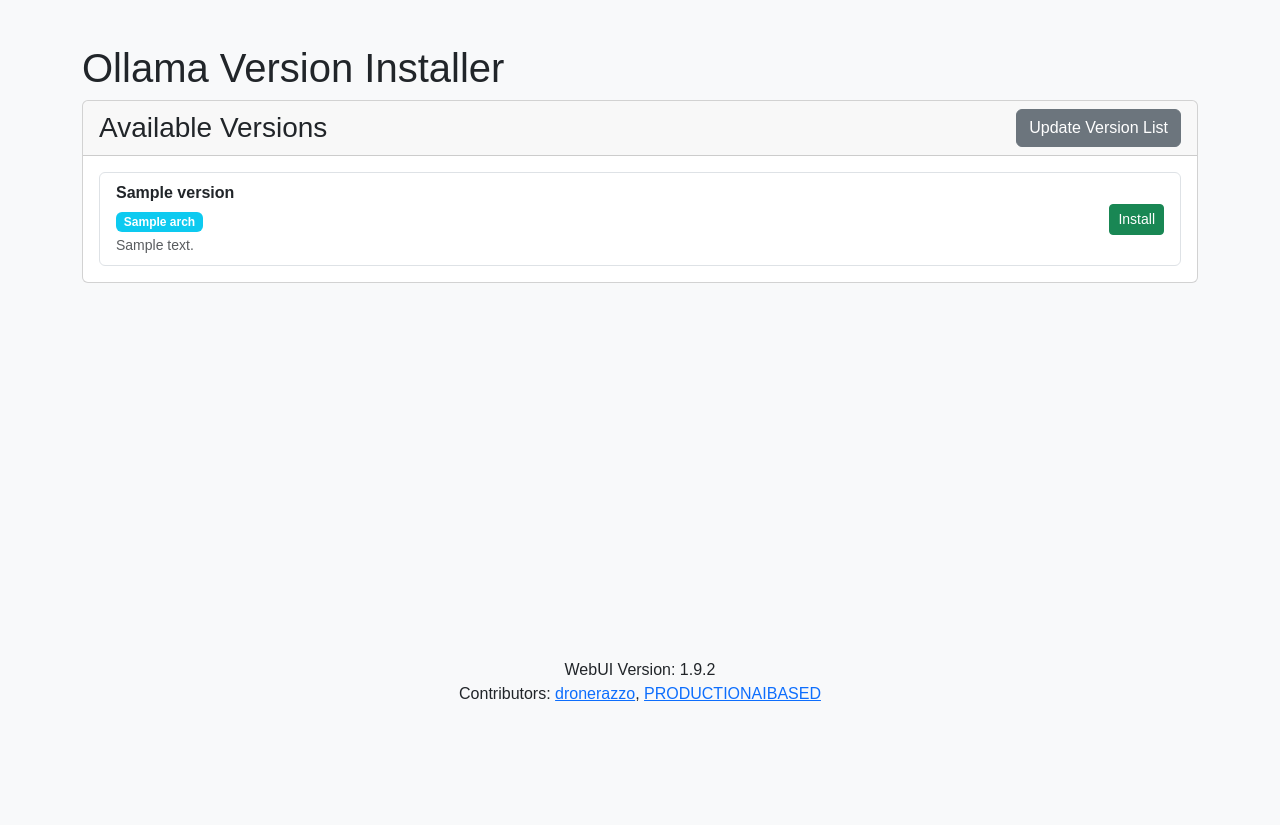
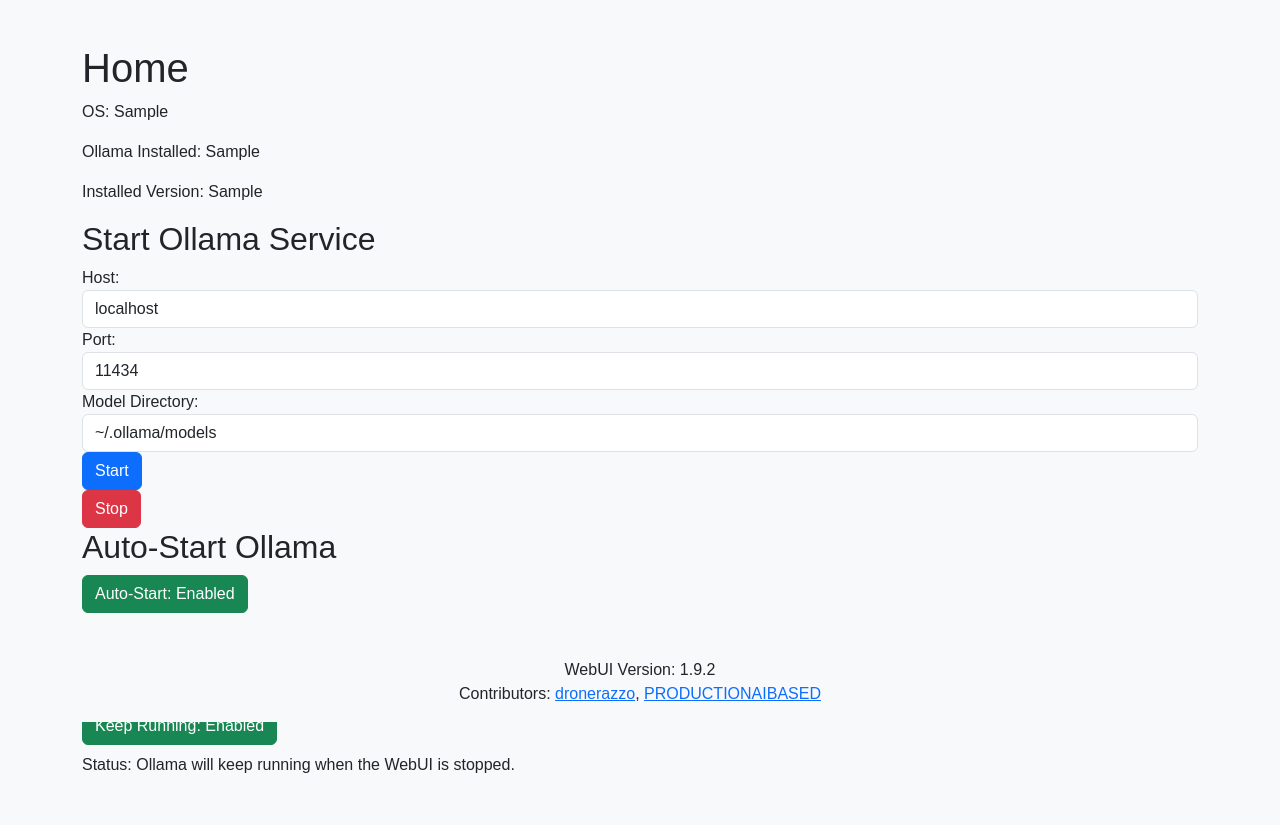
Before and after one commit to FOUNDATION-AI-BASED/OLLAMA-MANAGER, a Flask app: template templates/home.html in a window 1280 px wide. Shown: the part 78-903 px from the top of the page. Before the commit the page ends 779 px from the top, so only its background shows below. Run offline with Flask 2, Linux system fonts and the light colour scheme; the template is opened without the code that fills it: most values are stand-ins (such as "Sample title", 1, 10 or a date in 2020); some libraries are stand-ins or nearby versions.

Commit message:
Update home.html

```diff
--- a/templates/home.html
+++ b/templates/home.html
@@ -1,160 +1,99 @@
 {% extends "base.html" %}
 {% block content %}
-<h1>Ollama Version Installer</h1>
+<h1>Home</h1>
+<p>OS: {{ os_type }}</p>
+<p>Ollama Installed: {{ ollama_installed }}</p>
+<p>Installed Version: {{ installed_version }}</p>
 
-<div class="card">
-    <div class="card-header d-flex justify-content-between align-items-center">
-        <h3 class="card-title mb-0">Available Versions</h3>
-        <form id="updateVersionForm" action="{{ url_for('update_version_list_route') }}" method="post">
-            <button type="submit" class="btn btn-secondary">Update Version List</button>
+{% if redirect_to_install %}
+    <script>
+        setTimeout(function() {
+            window.location.href = "{{ url_for('install') }}";
+        }, 10000);  // Redirect to install page after 10 seconds
+    </script>
+    <p>Ollama is not installed. Redirecting to the install page in 10 seconds...</p>
+{% endif %}
+
+<!-- Info Box -->
+{% if "Warning: could not connect to a running Ollama instance" in installed_version %}
+    <div class="alert alert-info" role="alert">
+        If you see this message: {{ installed_version }}, it means that Ollama is stopped. Please start Ollama using the "Start" button below!
+    </div>
+{% endif %}
+
+<h2>Start Ollama Service</h2>
+<form action="{{ url_for('start_ollama') }}" method="post">
+    <div class="form-group">
+        <label for="host">Host:</label>
+        <input type="text" id="host" name="host" value="localhost" class="form-control">
+    </div>
+    <div class="form-group">
+        <label for="port">Port:</label>
+        <input type="text" id="port" name="port" value="11434" class="form-control">
+    </div>
+    <div class="form-group">
+        <label for="model_dir">Model Directory:</label>
+        <input type="text" id="model_dir" name="model_dir" value="~/.ollama/models" class="form-control">
+    </div>
+    <button type="submit" class="btn btn-primary">Start</button>
 </form>
-    </div>
-    <div class="card-body">
-        <div class="list-group">
-            {% for version, data in versions.items() %}
-            <div class="list-group-item">
-                <div class="d-flex justify-content-between align-items-center">
-                    <div>
-                        <strong>{{ version }}</strong>
-                        <div class="mt-1">
-                            {% for arch in data.architectures %}
-                            <span class="badge bg-info me-1">{{ arch }}</span>
-                            {% endfor %}
-                        </div>
-                        {% if data.notes %}
-                        <small class="text-muted">{{ data.notes }}</small>
-                        {% endif %}
-                    </div>
-                    <form class="install-form d-inline">
-                        <input type="hidden" name="version" value="{{ version }}">
-                        <button type="submit" class="btn btn-success btn-sm">Install</button>
+
+<form action="{{ url_for('stop_ollama') }}" method="post">
+    <button type="submit" class="btn btn-danger">Stop</button>
 </form>
-                </div>
-                <div class="installation-status mt-2" style="display: none;">
-                    <div class="progress">
-                        <div class="progress-bar progress-bar-striped progress-bar-animated"
-                             role="progressbar"
-                             style="width: 0%"
-                             aria-valuenow="0"
-                             aria-valuemin="0"
-                             aria-valuemax="100">
-                            <span class="progress-text">0%</span>
-                        </div>
-                    </div>
-                    <div class="status-message alert mt-2" style="display: none;"></div>
-                </div>
-            </div>
-            {% else %}
-            <p class="text-muted">No versions available. Try updating the version list.</p>
-            {% endfor %}
-        </div>
-    </div>
-</div>
+
+<h2>Auto-Start Ollama</h2>
+<button id="toggleAutoStart" class="btn btn-{% if session.get('ollama_auto_start') %}success{% else %}warning{% endif %}">
+    Auto-Start: {% if session.get('ollama_auto_start') %}Enabled{% else %}Disabled{% endif %}
+</button>
+<p id="autoStartStatus" class="mt-2">Status: {% if session.get('ollama_auto_start') %}Ollama will auto-start when the WebUI starts.{% else %}Ollama will not auto-start when the WebUI starts.{% endif %}</p>
+
+<h2>Keep Ollama Running</h2>
+<button id="toggleKeepRunning" class="btn btn-{% if session.get('ollama_keep_running') %}success{% else %}warning{% endif %}">
+    Keep Running: {% if session.get('ollama_keep_running') %}Enabled{% else %}Disabled{% endif %}
+</button>
+<p id="keepRunningStatus" class="mt-2">Status: {% if session.get('ollama_keep_running') %}Ollama will keep running when the WebUI is stopped.{% else %}Ollama will stop when the WebUI is stopped.{% endif %}</p>
 
 <script>
-// Handle version list updates
-document.getElementById('updateVersionForm').addEventListener('submit', function(e) {
+    document.getElementById('toggleAutoStart').addEventListener('click', function(e) {
         e.preventDefault();
-    const button = this.querySelector('button');
-    button.disabled = true;
-    button.innerHTML = '<span class="spinner-border spinner-border-sm" role="status" aria-hidden="true"></span> Updating...';
-
-    fetch(this.action, {
+        fetch("{{ url_for('toggle_auto_start') }}", {
             method: 'POST'
-    })
-    .then(response => response.json())
-    .then(data => {
+        }).then(response => response.json()).then(data => {
             if (data.success) {
-            window.location.reload();
+                const button = document.getElementById('toggleAutoStart');
+                const status = document.getElementById('autoStartStatus');
+                if (data.ollama_auto_start) {
+                    button.className = 'btn btn-success';
+                    button.textContent = 'Auto-Start: Enabled';
+                    status.textContent = 'Status: Ollama will auto-start when the WebUI starts.';
                 } else {
-            alert('Failed to update version list. Please try again.');
-            button.disabled = false;
-            button.textContent = 'Update Version List';
+                    button.className = 'btn btn-warning';
+                    button.textContent = 'Auto-Start: Disabled';
+                    status.textContent = 'Status: Ollama will not auto-start when the WebUI starts.';
                 }
-    })
-    .catch(error => {
-        alert('Error updating version list. Please try again.');
-        button.disabled = false;
-        button.textContent = 'Update Version List';
+            }
         });
     });
 
-// Handle installation for each version
-document.querySelectorAll('.install-form').forEach(form => {
-    form.addEventListener('submit', function(e) {
+    document.getElementById('toggleKeepRunning').addEventListener('click', function(e) {
         e.preventDefault();
-
-        const version = this.querySelector('input[name="version"]').value;
-        const listItem = this.closest('.list-group-item');
-        const installButton = this.querySelector('button');
-        const statusSection = listItem.querySelector('.installation-status');
-        const progressBar = statusSection.querySelector('.progress-bar');
-        const progressText = statusSection.querySelector('.progress-text');
-        const statusMessage = statusSection.querySelector('.status-message');
-
-        // Reset and show status section
-        statusSection.style.display = 'block';
-        statusMessage.style.display = 'none';
-        progressBar.style.width = '0%';
-        progressBar.setAttribute('aria-valuenow', 0);
-        progressText.textContent = '0%';
-        installButton.disabled = true;
-
-        // Start installation
-        fetch("{{ url_for('install_version') }}", {
-            method: 'POST',
-            headers: {
-                'Content-Type': 'application/x-www-form-urlencoded',
-            },
-            body: `version=${encodeURIComponent(version)}`
-        })
-        .then(response => response.json())
-        .then(data => {
-            if (!data.success) {
-                throw new Error(data.error || 'Installation failed to start');
+        fetch("{{ url_for('toggle_keep_running') }}", {
+            method: 'POST'
+        }).then(response => response.json()).then(data => {
+            if (data.success) {
+                const button = document.getElementById('toggleKeepRunning');
+                const status = document.getElementById('keepRunningStatus');
+                if (data.ollama_keep_running) {
+                    button.className = 'btn btn-success';
+                    button.textContent = 'Keep Running: Enabled';
+                    status.textContent = 'Status: Ollama will keep running when the WebUI is stopped.';
+                } else {
+                    button.className = 'btn btn-warning';
+                    button.textContent = 'Keep Running: Disabled';
+                    status.textContent = 'Status: Ollama will stop when the WebUI is stopped.';
                 }
-
-            // Poll for progress
-            const checkProgress = setInterval(() => {
-                fetch("{{ url_for('get_progress') }}")
-                    .then(response => response.json())
-                    .then(progressData => {
-                        const currentProgress = progressData.progress;
-                        progressBar.style.width = `${currentProgress}%`;
-                        progressBar.setAttribute('aria-valuenow', currentProgress);
-                        progressText.textContent = `${currentProgress}%`;
-
-                        if (progressData.status === 'success') {
-                            clearInterval(checkProgress);
-                            statusMessage.className = 'alert alert-success mt-2';
-                            statusMessage.textContent = 'Installation completed successfully!';
-                            statusMessage.style.display = 'block';
-                            setTimeout(() => {
-                                window.location.href = "{{ url_for('home') }}";
-                            }, 2000);
-                        } else if (progressData.status === 'failed') {
-                            clearInterval(checkProgress);
-                            statusMessage.className = 'alert alert-danger mt-2';
-                            statusMessage.textContent = 'Installation failed. Please try again.';
-                            statusMessage.style.display = 'block';
-                            installButton.disabled = false;
             }
-                    })
-                    .catch(error => {
-                        clearInterval(checkProgress);
-                        statusMessage.className = 'alert alert-danger mt-2';
-                        statusMessage.textContent = 'Error checking installation progress';
-                        statusMessage.style.display = 'block';
-                        installButton.disabled = false;
-                    });
-            }, 1000);
-        })
-        .catch(error => {
-            statusMessage.className = 'alert alert-danger mt-2';
-            statusMessage.textContent = error.message || 'Error starting installation';
-            statusMessage.style.display = 'block';
-            installButton.disabled = false;
-        });
         });
     });
 </script>
```
Lines whose indentation alone changed are shown as unchanged.
